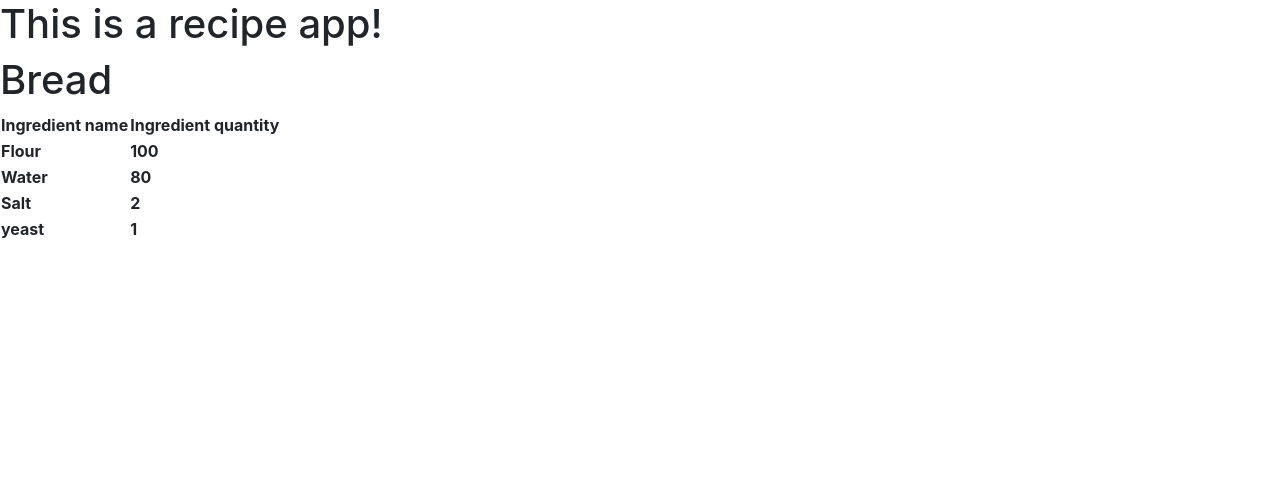
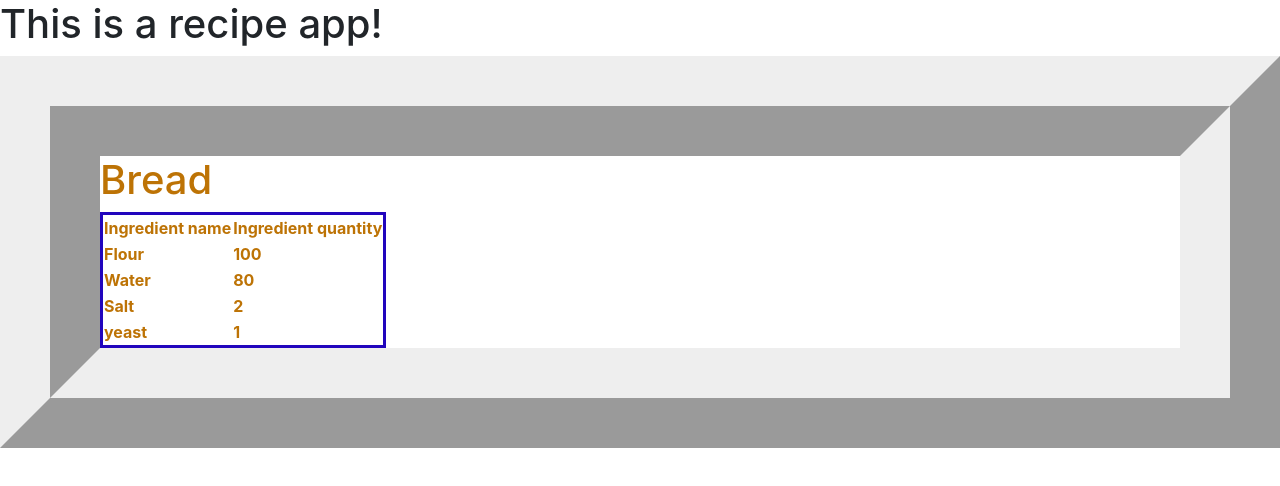
Before and after one commit to Hydro666/recipeapp, a React (Vite) app in the folder react/: page /recipe in a window 1280 px wide. Shown: the top 486 px of the page. Built offline with nearby package versions, Linux system fonts and the light colour scheme.

Commit message:
Play around with css.

```diff
--- a/react/src/index.css
+++ b/react/src/index.css
@@ -11,3 +11,15 @@ code {
   font-family: source-code-pro, Menlo, Monaco, Consolas, 'Courier New',
     monospace;
 }
+
+.ri-grid {
+  color: #bd7305;
+  border-width: 100px;
+  border-style: ridge;
+}
+
+.ri-grid table {
+  table-layout: fixed;
+  border-collapse: collapse;
+  border: 3px solid #2105bd;
+}
--- a/react/src/routes/recipe.tsx
+++ b/react/src/routes/recipe.tsx
@@ -13,10 +13,10 @@ const fixedData = {
 
 function Recipebox({ recipeData }) {
   return (
-    <>
+    <div className="ri-grid">
       <RecipeTitle title={recipeData.name} />
       <IngredientGrid ingredients={recipeData.recipe_ingredients} />
-    </>
+    </div>
   )
 }
 
```
